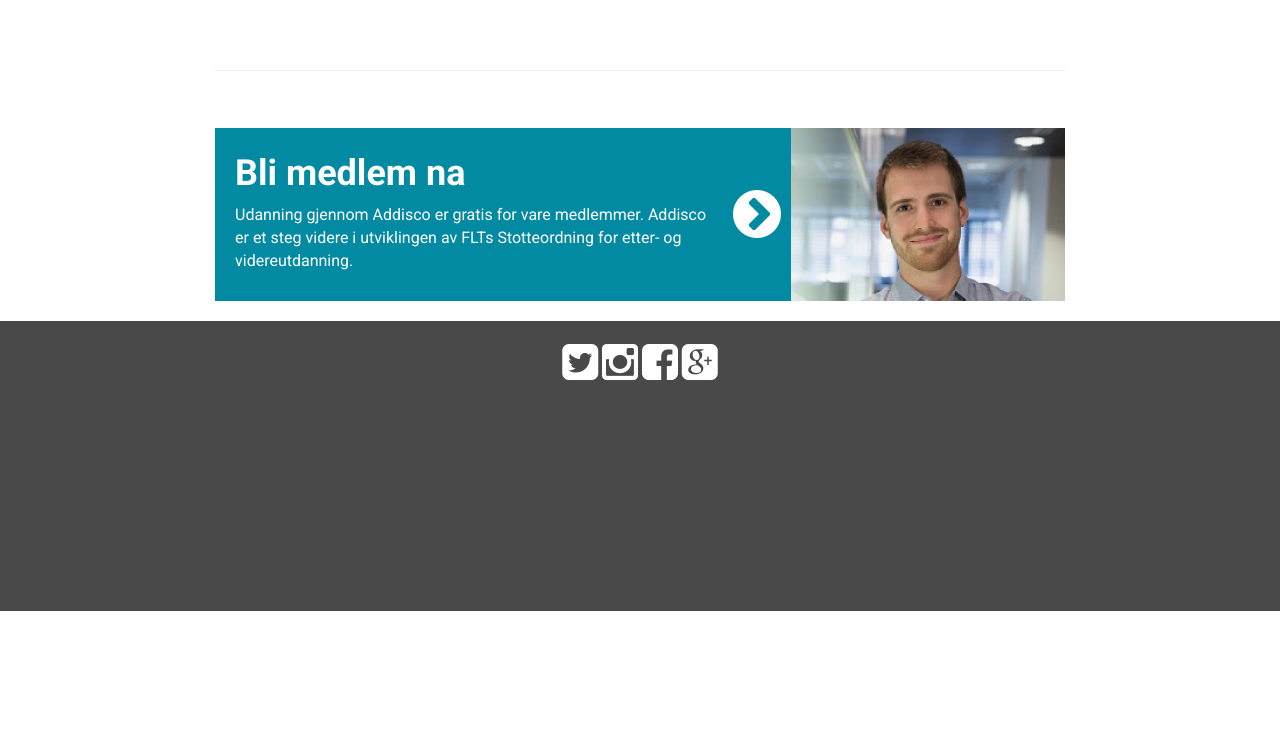
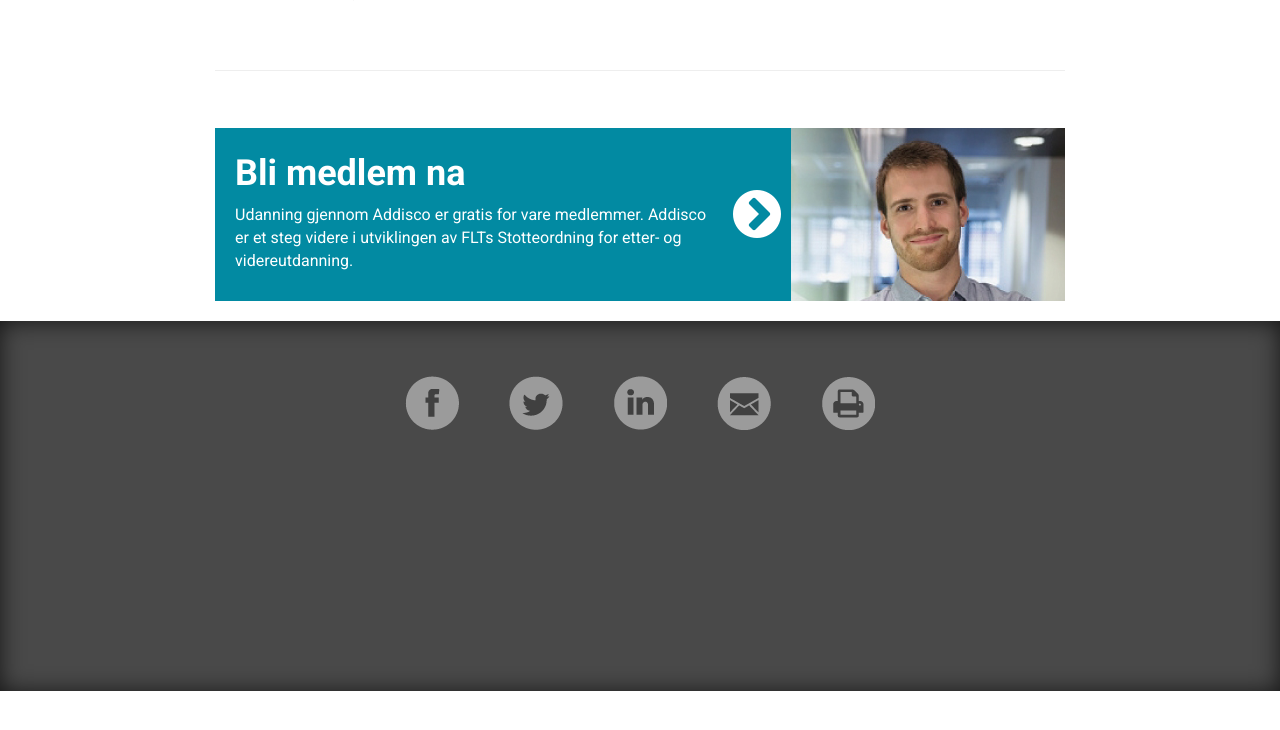
Before and after one commit to ilyaivanov/FLTDesign, a website: page index.html in a window 1280 px wide. Shown: the part 1648-2378 px from the top of the page. Drawn offline with Linux system fonts and the light colour scheme.

Commit message:
finished footer

```diff
--- a/index.html
+++ b/index.html
@@ -261,19 +261,14 @@
 </div>
 
 <footer class="footer container-fluid">
-    <div class="text-center">
-        <i class="fa flt-icon fa-inverse fa-twitter-square fa-3x"></i>
-        <i class="fa flt-icon fa-inverse fa-instagram fa-3x"></i>
-        <i class="fa flt-icon fa-inverse fa-facebook-square fa-3x"></i>
-        <i class="fa flt-icon fa-inverse fa-google-plus-square fa-3x"></i>
+    <div class="text-center footer-icons">
+        <img class="footer-icon" src="Ferdig_design_GFX/Desktop_icon_facebook.png" alt=""/>
+        <img class="footer-icon" src="Ferdig_design_GFX/Desktop_icon_twitter.png" alt=""/>
+        <img class="footer-icon" src="Ferdig_design_GFX/Desktop_icon_insta.png" alt=""/>
+        <img class="footer-icon" src="Ferdig_design_GFX/Desktop_icon_mail.png" alt=""/>
+        <img class="footer-icon" src="Ferdig_design_GFX/Desktop_icon_print.png" alt=""/>
     </div>
 
-    <ul class="list-group-horizontal text-center" style="display: none;">
-        <li class="list-group-item">Telefon</li>
-        <li class="list-group-item">E-post</li>
-        <li class="list-group-item">Postadresse</li>
-        <li class="list-group-item">Besoksadresse</li>
-    </ul>
 </footer>
 
 <script src="bower_components/jquery/dist/jquery.js"></script>
--- a/less/flt.less
+++ b/less/flt.less
@@ -69,7 +69,7 @@
   padding-top: 20px;
   background-color: #494949;
   bottom: 0;
-  height: 290px;
+  height: 370px;
 }
 
 .registerLink {
@@ -214,3 +214,14 @@
     font-size: 14px;
   }
 }
+
+footer{
+  .box-shadow(inset 0px 1px 25px -1px rgba(0,0,0,0.75));
+}
+.footer-icons{
+  margin-top: 55px - 20px;
+}
+.footer-icon{
+  margin-left: 23px;
+  margin-right: 23px;
+}
```
Also changed, not shown: less/flt.css.
